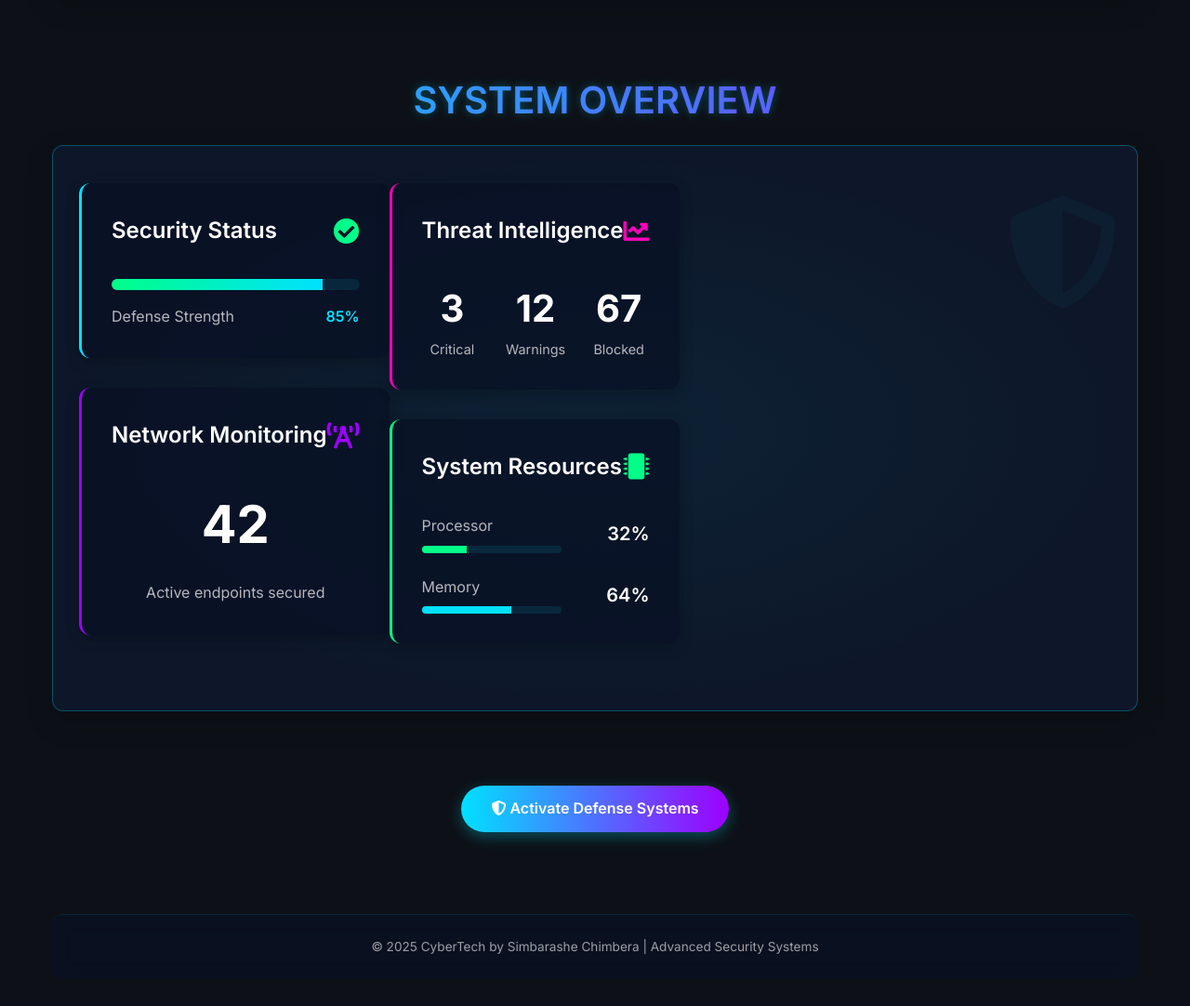
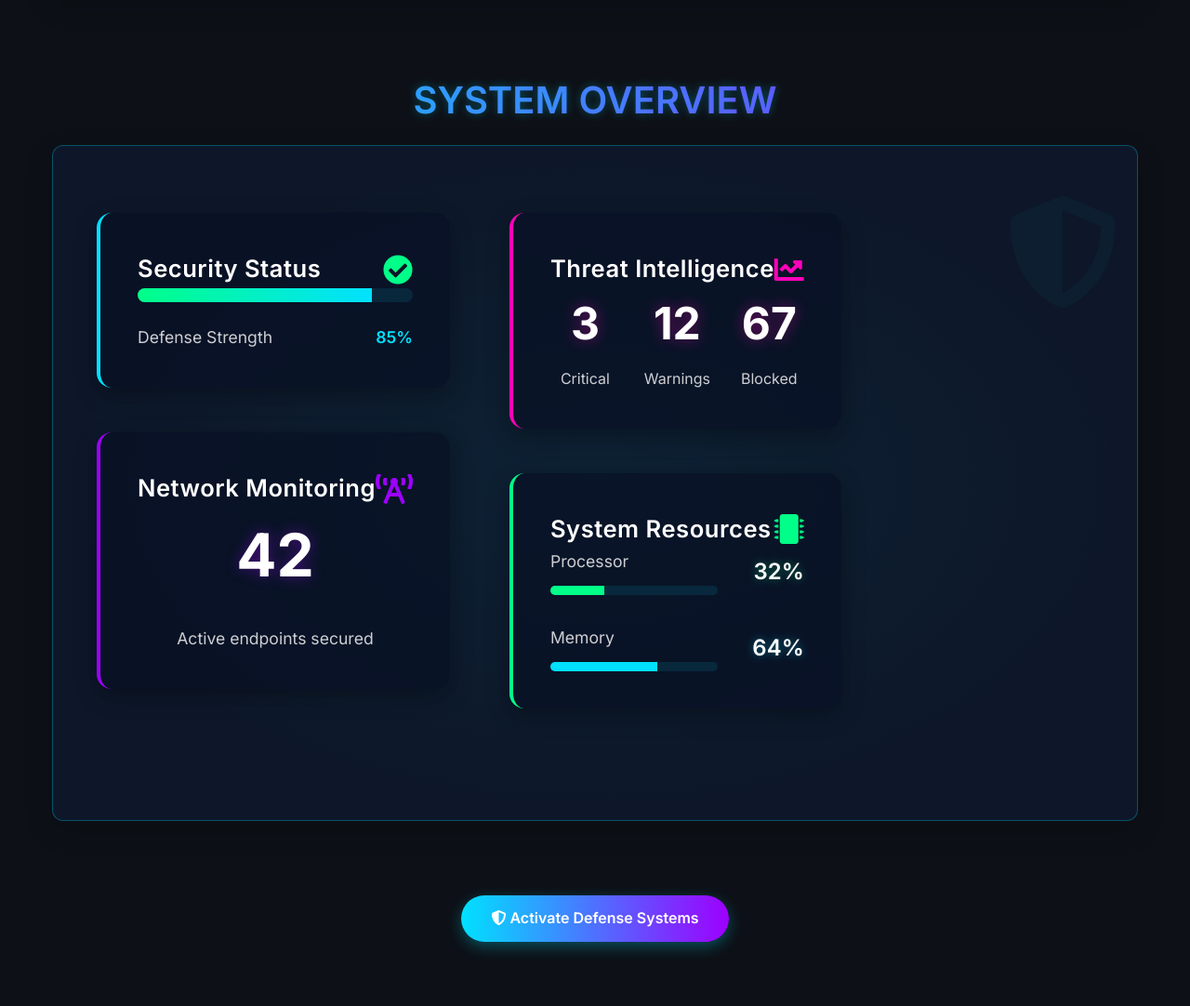
Before and after one commit to shhh6666/CyberShieldIntelligence, a Flask app: page / in a window 1280 px wide. Shown: the part 1311-2393 px from the top of the page at 93% size. Run offline with Flask 3, Linux system fonts and the light colour scheme; some libraries are stand-ins or nearby versions.

Commit message:
Improve the spacing and appearance of the overview tab metrics
Adjusts padding, margins, font sizes, and border radius of the system metrics panels in `templates/home.html`.

Replit-Commit-Author: Agent
Replit-Commit-Session-Id: f17c579f-63a6-4378-b7ee-a74191fe1767
Replit-Commit-Screenshot-Url: https://storage.googleapis.com/screenshot-production-us-central1/35dbfeac-790f-4bad-9c87-6d98d5b470d2/7da06eb1-1133-4e49-9fa8-c0bf3c64df8f.jpg

```diff
--- a/templates/home.html
+++ b/templates/home.html
@@ -545,76 +545,76 @@
             <div style="position: absolute; top: 20px; right: 20px; font-size: 120px; opacity: 0.03; color: var(--neon-blue); z-index: 0;"><i class="fas fa-shield-alt"></i></div>
 
             <!-- System metrics -->
-            <div class="row g-4" style="position: relative; z-index: 2;">
-                <div class="col-lg-6">
-                    <div class="system-metric-panel" style="background: rgba(9, 17, 36, 0.7); border-radius: 12px; padding: 2rem; margin-bottom: 2rem; border-left: 3px solid var(--neon-blue); box-shadow: 0 5px 15px rgba(0, 0, 0, 0.2);">
-                        <div class="d-flex justify-content-between align-items-center mb-4">
-                            <h3 style="font-size: 1.5rem; margin: 0; color: white;">Security Status</h3>
-                            <i class="fas fa-check-circle" style="font-size: 1.75rem; color: var(--neon-green);"></i>
+            <div class="row" style="position: relative; z-index: 2; margin: 0 -25px;">
+                <div class="col-lg-6 p-4">
+                    <div class="system-metric-panel" style="background: rgba(9, 17, 36, 0.7); border-radius: 16px; padding: 2.5rem; margin-bottom: 3rem; border-left: 4px solid var(--neon-blue); box-shadow: 0 8px 25px rgba(0, 0, 0, 0.3);">
+                        <div class="d-flex justify-content-between align-items-center mb-5">
+                            <h3 style="font-size: 1.6rem; margin: 0; color: white; letter-spacing: 0.5px;">Security Status</h3>
+                            <i class="fas fa-check-circle" style="font-size: 2rem; color: var(--neon-green);"></i>
                         </div>
-                        <div class="progress" style="height: 12px; background: rgba(0, 225, 255, 0.1); border-radius: 6px; overflow: hidden; margin-bottom: 1rem;">
+                        <div class="progress" style="height: 15px; background: rgba(0, 225, 255, 0.1); border-radius: 8px; overflow: hidden; margin-bottom: 1.5rem;">
                             <div class="progress-bar" style="width: 85%; height: 100%; background: linear-gradient(to right, var(--neon-green), var(--neon-blue));"></div>
                         </div>
                         <div class="d-flex justify-content-between">
-                            <span style="font-size: 1rem; color: rgba(255, 255, 255, 0.7);">Defense Strength</span>
-                            <span style="font-size: 1rem; color: var(--neon-blue); font-weight: 600;">85%</span>
+                            <span style="font-size: 1.1rem; color: rgba(255, 255, 255, 0.8);">Defense Strength</span>
+                            <span style="font-size: 1.1rem; color: var(--neon-blue); font-weight: 600;">85%</span>
                         </div>
                     </div>
 
-                    <div class="system-metric-panel" style="background: rgba(9, 17, 36, 0.7); border-radius: 12px; padding: 2rem; margin-bottom: 2rem; border-left: 3px solid var(--neon-purple); box-shadow: 0 5px 15px rgba(0, 0, 0, 0.2);">
-                        <div class="d-flex justify-content-between align-items-center mb-4">
-                            <h3 style="font-size: 1.5rem; margin: 0; color: white;">Network Monitoring</h3>
-                            <i class="fas fa-broadcast-tower" style="font-size: 1.75rem; color: var(--neon-purple);"></i>
+                    <div class="system-metric-panel" style="background: rgba(9, 17, 36, 0.7); border-radius: 16px; padding: 2.5rem; margin-bottom: 3rem; border-left: 4px solid var(--neon-purple); box-shadow: 0 8px 25px rgba(0, 0, 0, 0.3);">
+                        <div class="d-flex justify-content-between align-items-center mb-5">
+                            <h3 style="font-size: 1.6rem; margin: 0; color: white; letter-spacing: 0.5px;">Network Monitoring</h3>
+                            <i class="fas fa-broadcast-tower" style="font-size: 2rem; color: var(--neon-purple);"></i>
                         </div>
-                        <div style="font-size: 3.5rem; font-weight: 700; color: white; margin-bottom: 1rem; text-align: center;">42</div>
-                        <div style="font-size: 1rem; color: rgba(255, 255, 255, 0.7); text-align: center;">Active endpoints secured</div>
+                        <div style="font-size: 4rem; font-weight: 700; color: white; margin-bottom: 1.5rem; text-align: center; text-shadow: 0 0 15px rgba(157, 0, 255, 0.4);">42</div>
+                        <div style="font-size: 1.1rem; color: rgba(255, 255, 255, 0.8); text-align: center;">Active endpoints secured</div>
                     </div>
                 </div>
 
-                <div class="col-lg-6">
-                    <div class="system-metric-panel" style="background: rgba(9, 17, 36, 0.7); border-radius: 12px; padding: 2rem; margin-bottom: 2rem; border-left: 3px solid var(--neon-pink); box-shadow: 0 5px 15px rgba(0, 0, 0, 0.2);">
-                        <div class="d-flex justify-content-between align-items-center mb-4">
-                            <h3 style="font-size: 1.5rem; margin: 0; color: white;">Threat Intelligence</h3>
-                            <i class="fas fa-chart-line" style="font-size: 1.75rem; color: var(--neon-pink);"></i>
+                <div class="col-lg-6 p-4">
+                    <div class="system-metric-panel" style="background: rgba(9, 17, 36, 0.7); border-radius: 16px; padding: 2.5rem; margin-bottom: 3rem; border-left: 4px solid var(--neon-pink); box-shadow: 0 8px 25px rgba(0, 0, 0, 0.3);">
+                        <div class="d-flex justify-content-between align-items-center mb-5">
+                            <h3 style="font-size: 1.6rem; margin: 0; color: white; letter-spacing: 0.5px;">Threat Intelligence</h3>
+                            <i class="fas fa-chart-line" style="font-size: 2rem; color: var(--neon-pink);"></i>
                         </div>
-                        <div class="row text-center g-3">
+                        <div class="row text-center g-4">
                             <div class="col-4">
-                                <div style="font-size: 2.5rem; font-weight: 700; color: white;">3</div>
-                                <div style="font-size: 0.9rem; color: rgba(255, 255, 255, 0.7);">Critical</div>
+                                <div style="font-size: 3rem; font-weight: 700; color: white; text-shadow: 0 0 15px rgba(255, 0, 187, 0.4);">3</div>
+                                <div style="font-size: 1rem; color: rgba(255, 255, 255, 0.8); margin-top: 0.5rem;">Critical</div>
                             </div>
                             <div class="col-4">
-                                <div style="font-size: 2.5rem; font-weight: 700; color: white;">12</div>
-                                <div style="font-size: 0.9rem; color: rgba(255, 255, 255, 0.7);">Warnings</div>
+                                <div style="font-size: 3rem; font-weight: 700; color: white; text-shadow: 0 0 15px rgba(255, 0, 187, 0.4);">12</div>
+                                <div style="font-size: 1rem; color: rgba(255, 255, 255, 0.8); margin-top: 0.5rem;">Warnings</div>
                             </div>
                             <div class="col-4">
-                                <div style="font-size: 2.5rem; font-weight: 700; color: white;">67</div>
-                                <div style="font-size: 0.9rem; color: rgba(255, 255, 255, 0.7);">Blocked</div>
+                                <div style="font-size: 3rem; font-weight: 700; color: white; text-shadow: 0 0 15px rgba(255, 0, 187, 0.4);">67</div>
+                                <div style="font-size: 1rem; color: rgba(255, 255, 255, 0.8); margin-top: 0.5rem;">Blocked</div>
                             </div>
                         </div>
                     </div>
 
-                    <div class="system-metric-panel" style="background: rgba(9, 17, 36, 0.7); border-radius: 12px; padding: 2rem; margin-bottom: 2rem; border-left: 3px solid var(--neon-green); box-shadow: 0 5px 15px rgba(0, 0, 0, 0.2);">
+                    <div class="system-metric-panel" style="background: rgba(9, 17, 36, 0.7); border-radius: 16px; padding: 2.5rem; margin-bottom: 3rem; border-left: 4px solid var(--neon-green); box-shadow: 0 8px 25px rgba(0, 0, 0, 0.3);">
+                        <div class="d-flex justify-content-between align-items-center mb-5">
+                            <h3 style="font-size: 1.6rem; margin: 0; color: white; letter-spacing: 0.5px;">System Resources</h3>
+                            <i class="fas fa-microchip" style="font-size: 2rem; color: var(--neon-green);"></i>
+                        </div>
                         <div class="d-flex justify-content-between align-items-center mb-4">
-                            <h3 style="font-size: 1.5rem; margin: 0; color: white;">System Resources</h3>
-                            <i class="fas fa-microchip" style="font-size: 1.75rem; color: var(--neon-green);"></i>
-                        </div>
-                        <div class="d-flex justify-content-between align-items-center mb-3">
                             <div>
-                                <div style="font-size: 1rem; color: rgba(255, 255, 255, 0.7); margin-bottom: 0.5rem;">Processor</div>
-                                <div class="progress" style="height: 8px; width: 150px; background: rgba(0, 225, 255, 0.1); border-radius: 4px; overflow: hidden;">
+                                <div style="font-size: 1.1rem; color: rgba(255, 255, 255, 0.8); margin-bottom: 0.75rem;">Processor</div>
+                                <div class="progress" style="height: 10px; width: 180px; background: rgba(0, 225, 255, 0.1); border-radius: 5px; overflow: hidden;">
                                     <div class="progress-bar" style="width: 32%; height: 100%; background: var(--neon-green);"></div>
                                 </div>
                             </div>
-                            <div style="font-size: 1.25rem; color: white; font-weight: 600;">32%</div>
+                            <div style="font-size: 1.5rem; color: white; font-weight: 600; text-shadow: 0 0 10px rgba(0, 255, 136, 0.4);">32%</div>
                         </div>
                         <div class="d-flex justify-content-between align-items-center">
                             <div>
-                                <div style="font-size: 1rem; color: rgba(255, 255, 255, 0.7); margin-bottom: 0.5rem;">Memory</div>
-                                <div class="progress" style="height: 8px; width: 150px; background: rgba(0, 225, 255, 0.1); border-radius: 4px; overflow: hidden;">
+                                <div style="font-size: 1.1rem; color: rgba(255, 255, 255, 0.8); margin-bottom: 0.75rem;">Memory</div>
+                                <div class="progress" style="height: 10px; width: 180px; background: rgba(0, 225, 255, 0.1); border-radius: 5px; overflow: hidden;">
                                     <div class="progress-bar" style="width: 64%; height: 100%; background: var(--neon-blue);"></div>
                                 </div>
                             </div>
-                            <div style="font-size: 1.25rem; color: white; font-weight: 600;">64%</div>
+                            <div style="font-size: 1.5rem; color: white; font-weight: 600; text-shadow: 0 0 10px rgba(0, 225, 255, 0.4);">64%</div>
                         </div>
                     </div>
                 </div>
```
